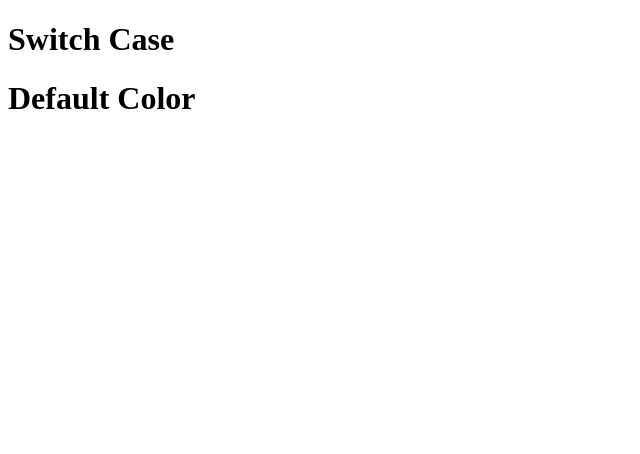
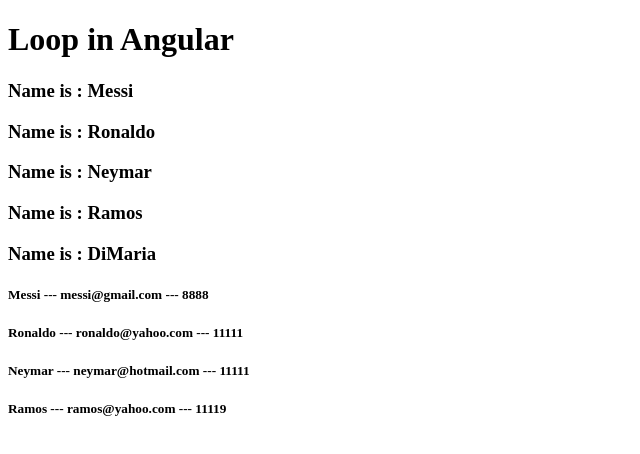
Before and after one commit to faisalmoinuddin99/ProductShut_FrontEnd, an Angular app: page / in a window 1280 px wide. Shown: the top 454 px of the page, without its empty margins (0-640 px from the left). Built offline with nearby package versions, Linux system fonts and the light colour scheme.

Commit message:
For Loop | *ngFor

```diff
--- a/src/app/app.component.html
+++ b/src/app/app.component.html
@@ -1,11 +1,10 @@
 <h1>{{title}}</h1>
 
 
-<div [ngSwitch]="color">
-    <h1 *ngSwitchCase="'red'" style="color: red;">Red Color</h1>
-    <h1 *ngSwitchCase="'green'" style="color: green;">Green Color</h1>
-    <h1 *ngSwitchCase="'blue'" style="color: blue;">Blue Color</h1>
-    <h1 *ngSwitchCase="'orange'" style="color: orange;">Ornage Color</h1>
-    <h1 *ngSwitchCase="'sky-blue'" style="color: skyblue;">Sky Color</h1>
-    <h1 *ngSwitchDefault >Default Color</h1>
-</div>
+<h3 *ngFor="let item of users">
+Name is : {{item}}
+</h3>
+
+<h5 *ngFor="let data of usersDetails">
+     {{data.name}} --- {{data.email}} --- {{data.phone}}
+</h5>
--- a/src/app/app.component.ts
+++ b/src/app/app.component.ts
@@ -6,6 +6,24 @@
   styleUrls: ['./app.component.css']
 })
 export class AppComponent {
-  title: string = 'Switch Case';
-  color = ''
+  title: string = 'Loop in Angular';
+  users = ['Messi', "Ronaldo", "Neymar", "Ramos", "DiMaria"]
+
+  usersDetails = [{
+    name: 'Messi',
+    email: 'messi@gmail.com',
+    phone:8888
+  },{
+    name: 'Ronaldo',
+    email: 'ronaldo@yahoo.com',
+    phone:11111
+  },{
+    name: 'Neymar',
+    email: 'neymar@hotmail.com',
+    phone:11111
+  },{
+    name: 'Ramos',
+    email: 'ramos@yahoo.com',
+    phone:11119
+  }]
 }
```
